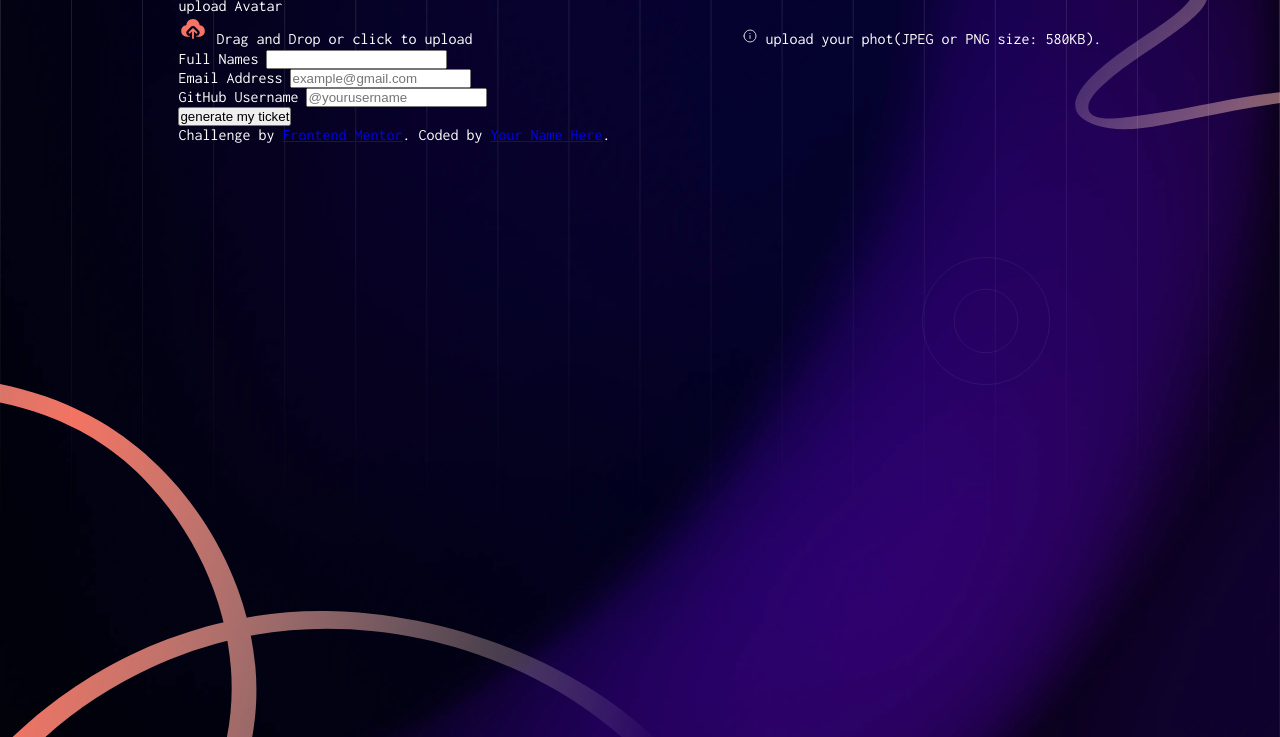
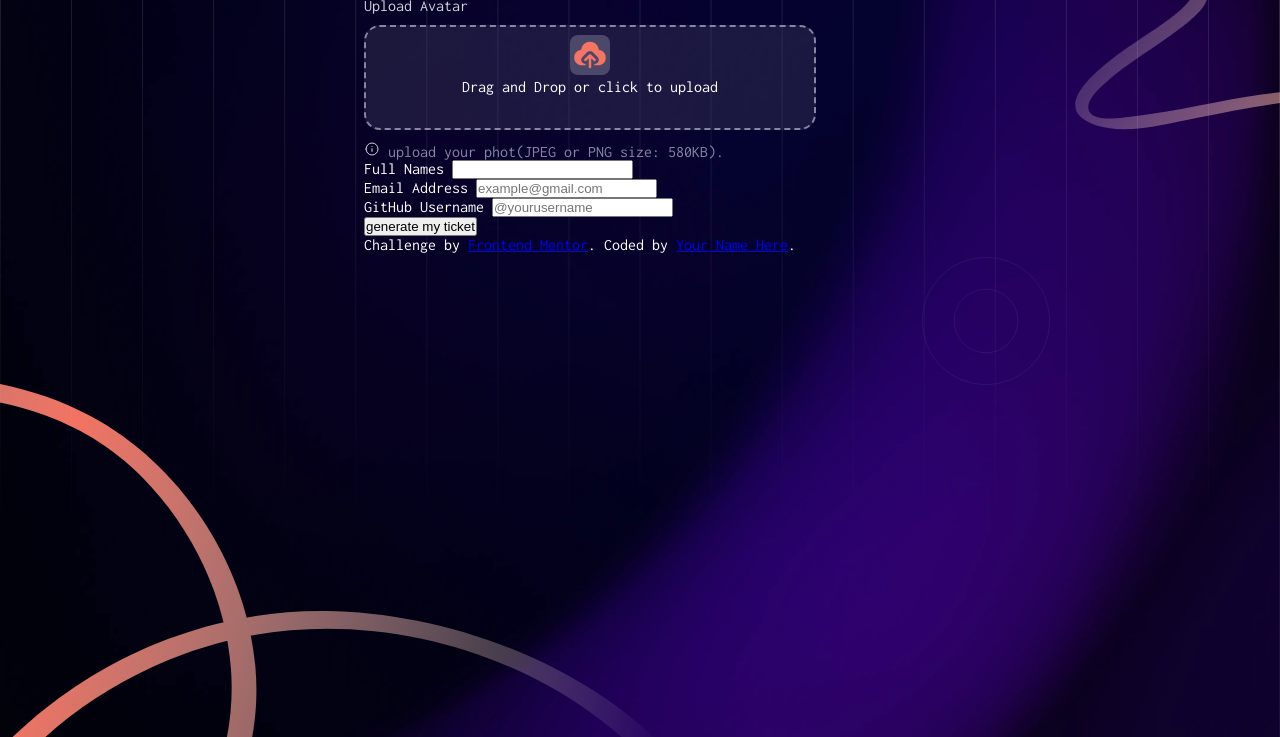
Before and after one commit to jabo-arnold-landry/ticket-generator, a plain HTML site: page index.html in a window 1280 px wide. Shown: the part 95-832 px from the top of the page. Drawn offline with Linux system fonts and the light colour scheme.

Commit message:
added-enhancemnet-to-the-layout

```diff
--- a/index.html
+++ b/index.html
@@ -21,12 +21,19 @@
         <img src="images/logo-full.svg" alt="logo" />
       </header>
       <main>
-        <h1>Your Journey to Coding Conf <span>2025 Starts Here !</span></h1>
-        <p>secure your spot at next year's biggest coding conference.</p>
+        <div class="header-text">
+          <h1>Your Journey to Coding Conf <span>2025 Starts Here !</span></h1>
+          <p>secure your spot at next year's biggest coding conference.</p>
+        </div>
         <div class="data-processing-section">
-          <p>upload Avatar</p>
-          <div draggable="true">
-            <img src="images/icon-upload.svg" alt="upload-image-icon" />
+          <p class="upload-avatar-info">upload Avatar</p>
+          <div draggable="true" class="drag">
+            <img
+              src="images/icon-upload.svg"
+              alt="upload-image-icon"
+              width="35"
+              height="40"
+            />
             <label for="image">Drag and Drop or click to upload</label>
             <input
               type="file"
@@ -34,8 +41,10 @@
               id="image"
               accept="image/jpeg, image/png"
             />
-            <img src="images/icon-info.svg" alt="" /> upload your phot(JPEG or
-            PNG size: 580KB).
+          </div>
+          <div class="upload-warning-info">
+            <img src="images/icon-info.svg" alt="" />
+            <span>upload your phot(JPEG or PNG size: 580KB).</span>
           </div>
           <form action="">
             <div class="input-group">
```
